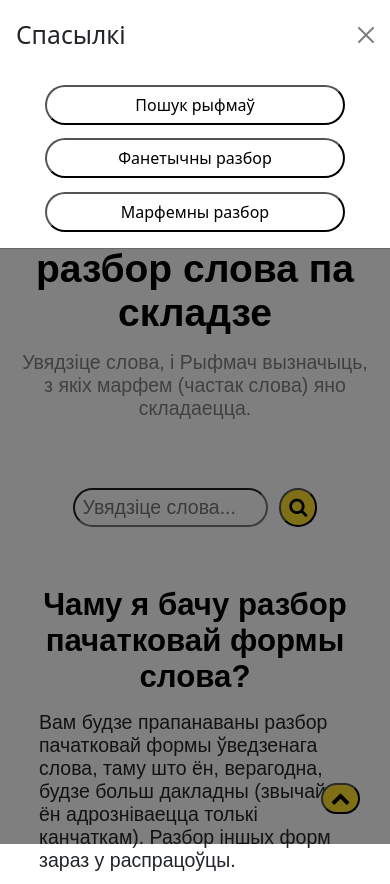
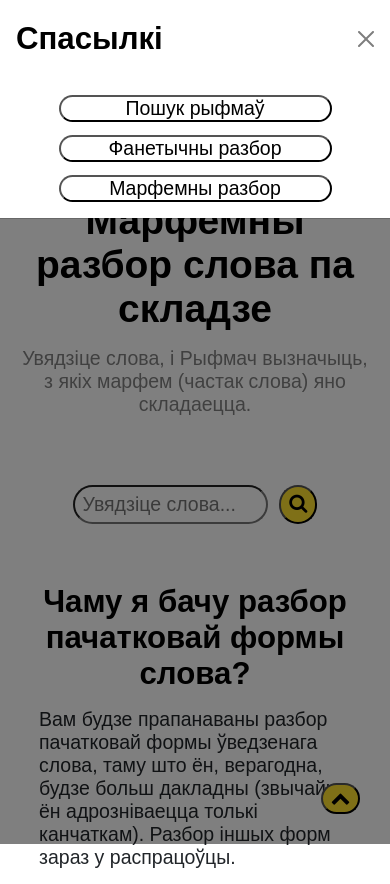
Before and after one commit to WildBoar228/Ryfmach-web, a Flask app: page /morphemics in a window 390 px wide, after a click that opens the changed part. Shown: the top 884 px of the page. Run offline with Flask 3, Linux system fonts and the light colour scheme; parts of the project's set-up code (start-up, migrations or seed data) failed here and were passed over; some libraries are stand-ins or nearby versions.

Commit message:
edit css, optimize for mobile devices

```diff
--- a/static/css/morphemics.css
+++ b/static/css/morphemics.css
@@ -17,7 +17,6 @@
     min-width: 14pt;
     border-radius: 4pt;
     text-align: center;
-    padding: 2pt;
     font: bold 16pt Arial, sans-serif;
 }
 
@@ -48,3 +47,16 @@
     background-size: 100% 100%;
     /* background-color: indianred; */
 }
+
+@media screen and (orientation: portrait) {
+    .analysed-word-block {
+        padding: 2vh 5vw 2vh 5vw;
+        gap: 1vw;
+    }
+
+    .word-part {
+        min-width: 6vw;
+        border-radius: 1vw;
+        font: bold 6vw Arial, sans-serif;
+    }
+}
--- a/static/css/style.css
+++ b/static/css/style.css
@@ -376,6 +376,13 @@
         font: normal 5vw Arial, sans-serif;
     }
 
+    .modest-button{
+        height: fit-content;
+        border-radius: 4vw;
+        padding: 0px 2vw 0px 2vw;
+        font: normal 5vw Arial, sans-serif;
+    }
+
     .button-search{
         height: 10vw;
         border-radius: 5vw;
@@ -431,5 +438,7 @@
 
     .nav-links-box {
         margin: auto;
+        width: 70vw;
+        max-width: 100vw;
     }
 }
--- a/static/templates/index.html
+++ b/static/templates/index.html
@@ -6,7 +6,7 @@
     <meta name="description" content="{{ page_description }}">
     <link rel="stylesheet" href="https://cdn.jsdelivr.net/npm/bootstrap@4.2.1/dist/css/bootstrap.min.css" integrity="sha384-GJzZqFGwb1QTTN6wy59ffF1BuGJpLSa9DkKMp0DgiMDm4iYMj70gZWKYbI706tWS" crossorigin="anonymous">
     <link rel="stylesheet" href="https://maxcdn.bootstrapcdn.com/font-awesome/4.5.0/css/font-awesome.min.css">
-    <link rel="stylesheet" href="{{url_for('static', filename='css/style.css') + '?ver=1.4'}}">
+    <link rel="stylesheet" href="{{url_for('static', filename='css/style.css') + '?ver=1.4.1'}}">
     <link href="https://cdn.jsdelivr.net/npm/bootstrap@5.3.7/dist/css/bootstrap.min.css" rel="stylesheet" integrity="sha384-LN+7fdVzj6u52u30Kp6M/trliBMCMKTyK833zpbD+pXdCLuTusPj697FH4R/5mcr" crossorigin="anonymous">
     <link rel="shortcut icon" href="{{ url_for('static', filename='favicon.ico') }}" type="image/x-icon">
     <link rel="canonical" href="{{ canonical_url }}">
@@ -26,7 +26,7 @@
 
 <body>
     <nav class="main-navbar">
-        <button type="button" class="nav-button" data-bs-toggle="offcanvas" data-bs-target="#links-offcanvas" aria-controls="links-offcanvas">
+        <button type="button" class="nav-button dull-button" data-bs-toggle="offcanvas" data-bs-target="#links-offcanvas" aria-controls="links-offcanvas">
             <i id="filters-icon" class="fa fa-bars"></i>
         </button>
     </nav>
@@ -36,7 +36,7 @@
 
     <div class="offcanvas offcanvas-top h-auto" style="max-height: fit-content;" data-bs-scroll="true" tabindex="-1" id="links-offcanvas" aria-labelledby="links-offcanvasExampleLabel">
         <div class="offcanvas-header">
-            <h2 class="offcanvas-title" id="links-offcanvasExampleLabel">Спасылкі</h2>
+            <h2 class="offcanvas-title mid-header" id="links-offcanvasExampleLabel">Спасылкі</h2>
             <button type="button" class="btn-close text-reset" data-bs-dismiss="offcanvas" aria-label="Close"></button>
         </div>
         <div class="offcanvas-body">
--- a/static/templates/morphemics_page.html
+++ b/static/templates/morphemics_page.html
@@ -1,4 +1,4 @@
-<link rel="stylesheet" href="{{url_for('static', filename='css/morphemics.css') + '?ver=1.0'}}">
+<link rel="stylesheet" href="{{url_for('static', filename='css/morphemics.css') + '?ver=1.0.1'}}">
 
 {% extends "index.html" %}
 
```
